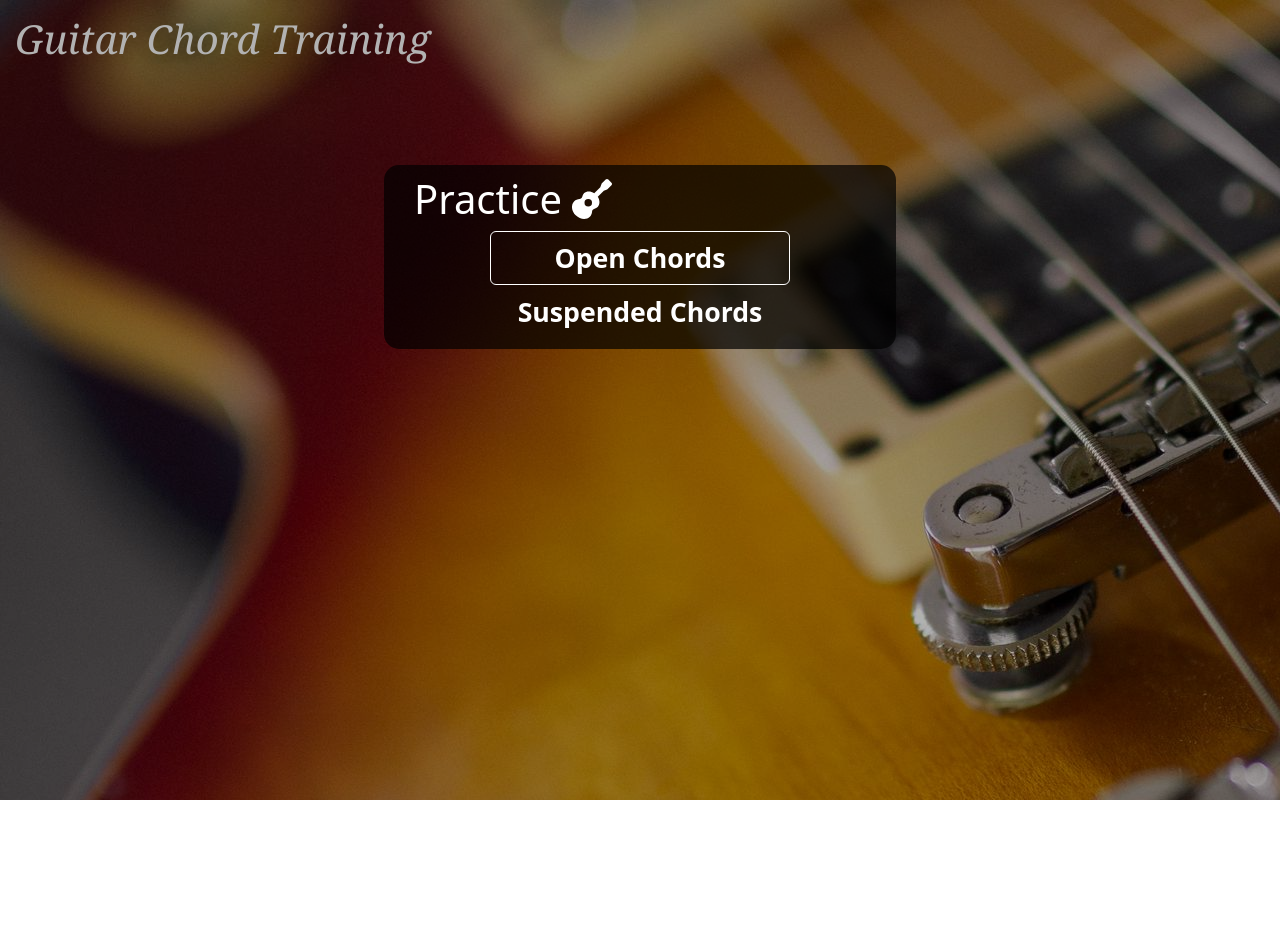
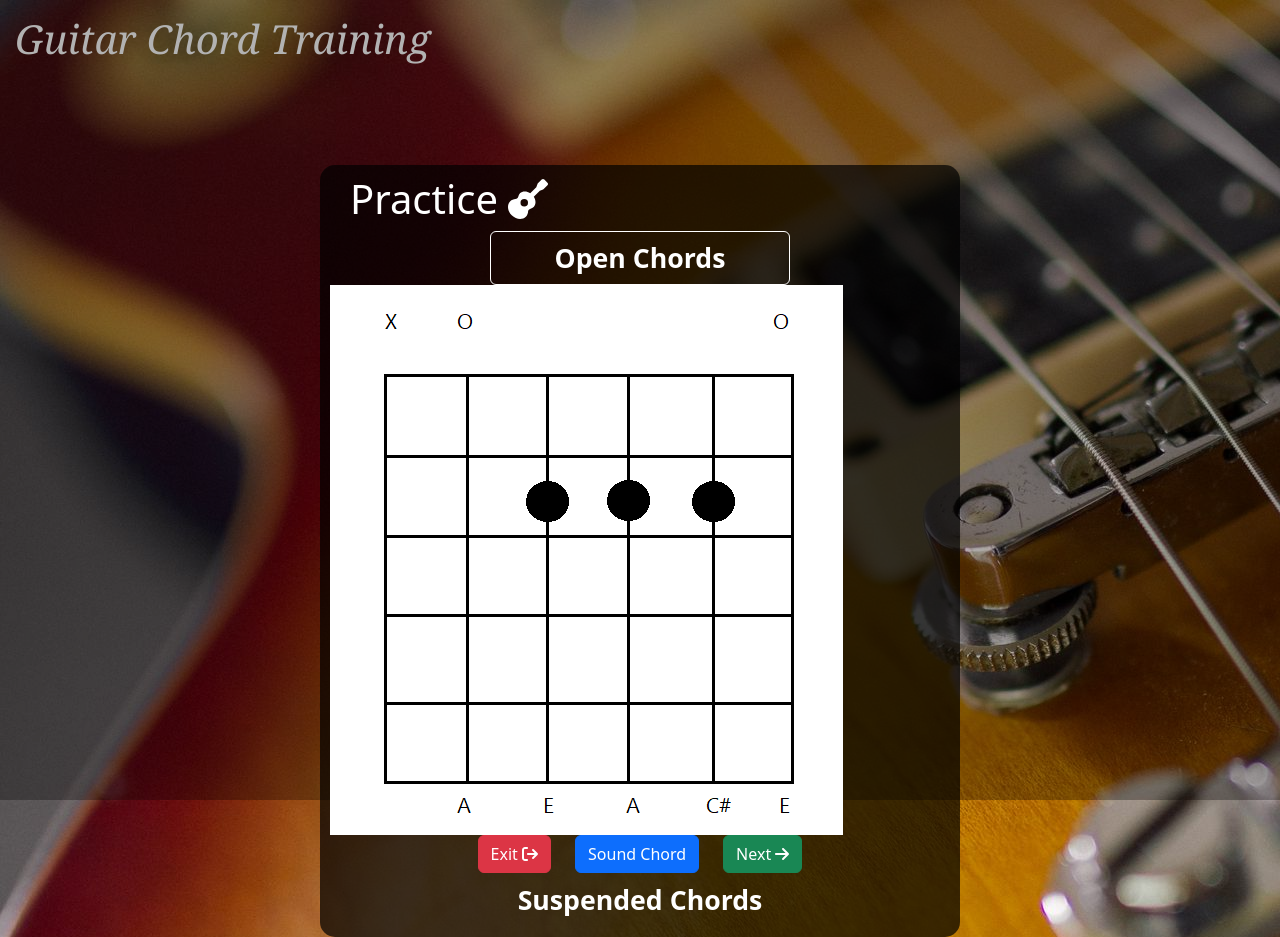
Before and after one commit to DavitPetro/guitar-chord-training, a React (Create React App) app: page / in a window 1280 px wide. Both pictures are taken after a click on the button "Open Chords". Before the commit the page ends 800 px from the top, so only its background shows below. Built offline with nearby package versions, Linux system fonts and the light colour scheme.

Commit message:
Image Showing, Open Chords Button

```diff
--- a/src/App.js
+++ b/src/App.js
@@ -10,12 +10,16 @@ function App() {
 
   var openChordNames = ["A", "Am", "C", "D", "Dm", "E", "Em", "G"]
 
-  function switchChord(name) {
-    //const chord = openChordNames.find(chord => chord === name)
+  function startOpenChords() {
+    var aChord = document.getElementById("A")
+    aChord.style.display = "block"
+  }
+
+  function switchOpenChord(name) {
+    const chord = openChordNames.find(chord => chord === name)
   }
 
   function soundChord(name) {
-
   }
 
   return (
@@ -23,11 +27,11 @@ function App() {
       <div id="header">
         <h1>Practice <FontAwesomeIcon icon={faGuitar} /></h1>
       </div>
-      <button className="btn">Open Chords</button>
+      <button className="menu-btn btn" onClick={startOpenChords}>Open Chords</button>
       <div id="open-chords">
-        <OpenChordList chords={openChordNames} switchChord={switchChord} soundChord={soundChord} />
+        <OpenChordList chords={openChordNames} switchOpenChord={switchOpenChord} soundChord={soundChord} />
       </div>
-      <button className="btn">Suspended Chords</button>
+      <button className="menu-btn btn">Suspended Chords</button>
     </div>
   )
 }
--- a/src/Style.css
+++ b/src/Style.css
@@ -19,7 +19,7 @@ body::before {
   margin: auto;
   margin-top: 8%;
   padding: 10px;
-  width: 40%;
+  width: 50%;
   text-align: center;
   border-radius: 15px;
   background: rgba(0, 0, 0, 0.7);
@@ -39,7 +39,7 @@ body::before {
   color: white;
 }
 
-.btn {
+.menu-btn {
   width: 300px;
   font-size: 20pt;
   font-weight: bold !important;
--- a/src/components/OpenChord.js
+++ b/src/components/OpenChord.js
@@ -1,22 +1,28 @@
 import React from 'react'
 import { FontAwesomeIcon } from '@fortawesome/react-fontawesome'
-import { faArrowRight } from '@fortawesome/free-solid-svg-icons'
+import { faArrowRight, faBorderNone } from '@fortawesome/free-solid-svg-icons'
+import { faArrowRightFromBracket } from '@fortawesome/free-solid-svg-icons'
 
-export default function OpenChord( {chord, switchChord, soundChord} ) {
+export default function OpenChord( {chord, switchOpenChord, soundChord} ) {
 
   function handleNextClick() {
-    switchChord(chord)
+    switchOpenChord(chord)
   }
 
   function handleSoundClick() {
     soundChord(chord)
   }
 
+  function handleExit() {
+
+  }
+
   return (
     <div id = {chord} style = {{display: "none"}}>
-        <img src={`../images/open-chords/${chord}.png`} alt={chord}></img>
-        <button onClick={handleSoundClick}>Sound Chord</button>
-        <button onClick={handleNextClick}>Next<FontAwesomeIcon icon={faArrowRight} /></button>
+        <img className="d-block img-fluid" src={require(`../images/open-chords/${chord}.png`)} alt={chord}></img>
+        <button className="btn btn-danger d-inline me-4" onClick={handleExit}>Exit <FontAwesomeIcon icon={faArrowRightFromBracket} /></button>
+        <button className="btn btn-primary d-inline" onClick={handleSoundClick}>Sound Chord</button>
+        <button className="btn btn-success d-inline ms-4" onClick={handleNextClick}>Next <FontAwesomeIcon icon={faArrowRight} /></button>
     </div>
   )
 }
--- a/src/components/OpenChordList.js
+++ b/src/components/OpenChordList.js
@@ -1,10 +1,10 @@
 import React from 'react'
 import OpenChord from './OpenChord'
 
-export default function OpenChordList ( {chords, switchChord, soundChord} ) {
+export default function OpenChordList ( {chords, switchOpenChord, soundChord} ) {
     return (
         chords.map(chord => {
-            return <OpenChord key = {chord} chord = {chord} switchChord = {switchChord} soundChord = {soundChord}/>
+            return <OpenChord key = {chord} chord = {chord} switchOpenChord = {switchOpenChord} soundChord = {soundChord}/>
         })
     )
 }
```
